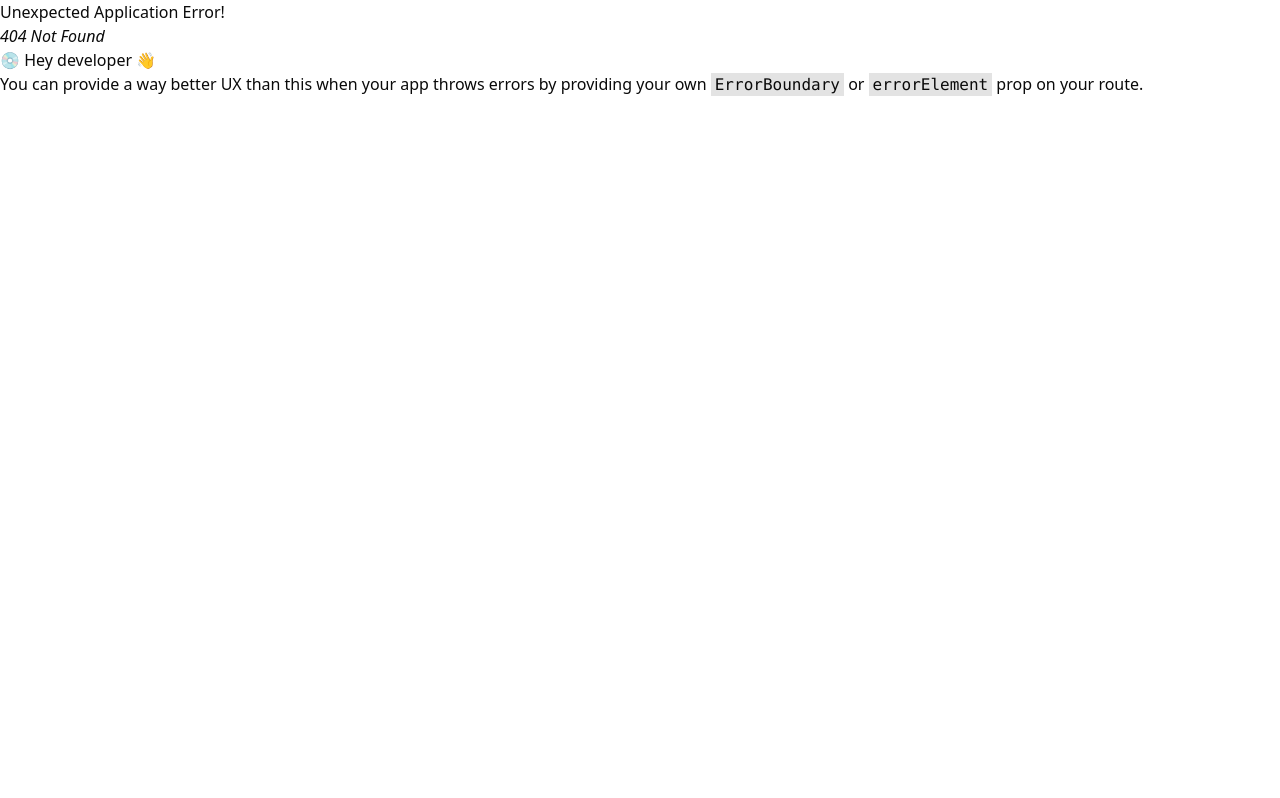
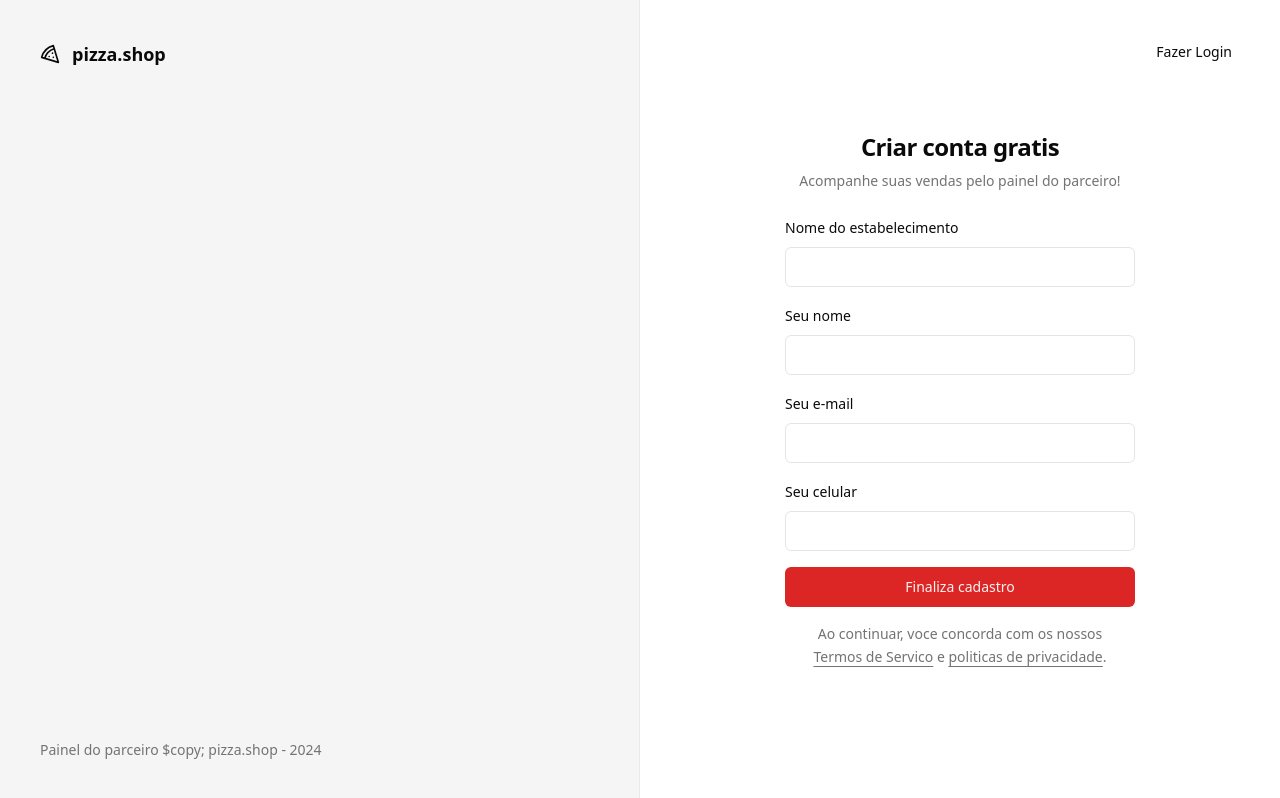
Before and after one commit to felipekejo/pizza-shop-web, a React (Vite) app: page /sign-up in a window 1280 px wide. Before the commit this address had no page. Built offline with nearby package versions, Linux system fonts and the light colour scheme.

Commit message:
Sign up page

```diff
--- a/src/pages/_layouts/auth.tsx
+++ b/src/pages/_layouts/auth.tsx
@@ -14,7 +14,7 @@
         </footer>
       </div>
 
-      <div className="flex flex-col items-center justify-center">
+      <div className="relative flex flex-col items-center justify-center">
         <Outlet />
       </div>
     </div>
--- a/src/pages/auth/sign-in.tsx
+++ b/src/pages/auth/sign-in.tsx
@@ -1,5 +1,6 @@
 import { Helmet } from 'react-helmet-async'
 import { useForm } from 'react-hook-form'
+import { Link } from 'react-router-dom'
 import { toast } from 'sonner'
 import { z } from 'zod'
 
@@ -35,6 +36,11 @@
     <>
       <Helmet title="Login" />
       <div className="p-8">
+        <Button variant="ghost" asChild className="absolute right-8 top-8">
+          <Link to="/sign-up" className="">
+            Novo estabelecimento
+          </Link>
+        </Button>
         <div className="flex w-[350px] flex-col justify-center gap-6">
           <div className="flex flex-col gap-2 text-center">
             <h1 className="text-2xl font-semibold tracking-tight">
--- /dev/null
+++ b/src/pages/auth/sign-up.tsx
@@ -0,0 +1,107 @@
+import { Helmet } from 'react-helmet-async'
+import { useForm } from 'react-hook-form'
+import { Link, useNavigate } from 'react-router-dom'
+import { toast } from 'sonner'
+import { z } from 'zod'
+
+import { Button } from '@/components/ui/button'
+import { Input } from '@/components/ui/input'
+import { Label } from '@/components/ui/label'
+
+const signUpForm = z.object({
+  restaurantName: z.string(),
+  managerName: z.string(),
+  phone: z.string(),
+  email: z.string().email(),
+})
+
+type SignUpForm = z.infer<typeof signUpForm>
+
+export function SignUp() {
+  const navigate = useNavigate()
+
+  const {
+    register,
+    handleSubmit,
+    formState: { isSubmitting },
+  } = useForm<SignUpForm>()
+
+  async function handleSignUp(data: SignUpForm) {
+    try {
+      console.log(data)
+      await new Promise((resolve) => setTimeout(resolve, 2000))
+      toast.success('Restaurante cadastrado com sucesso!', {
+        action: {
+          label: 'Login',
+          onClick: () => navigate('/sign-in'),
+        },
+      })
+    } catch (error) {
+      toast.error('Erro ao criar conta!')
+    }
+  }
+
+  return (
+    <>
+      <Helmet title="Cadastro" />
+      <div className="p-8">
+        <Button variant="ghost" asChild className="absolute right-8 top-8">
+          <Link to="/sign-in" className="">
+            Fazer Login
+          </Link>
+        </Button>
+        <div className="flex w-[350px] flex-col justify-center gap-6">
+          <div className="flex flex-col gap-2 text-center">
+            <h1 className="text-2xl font-semibold tracking-tight">
+              Criar conta gratis
+            </h1>
+            <p className="text-sm text-muted-foreground">
+              Acompanhe suas vendas pelo painel do parceiro!
+            </p>
+          </div>
+          <form className="space-y-4" onSubmit={handleSubmit(handleSignUp)}>
+            <div className="space-y-2">
+              <Label htmlFor="restaurantName">Nome do estabelecimento</Label>
+              <Input
+                id="restaurantName"
+                type="text"
+                {...register('restaurantName')}
+              />
+            </div>
+            <div className="space-y-2">
+              <Label htmlFor="managerName">Seu nome</Label>
+              <Input
+                id="managerName"
+                type="text"
+                {...register('managerName')}
+              />
+            </div>{' '}
+            <div className="space-y-2">
+              <Label htmlFor="email">Seu e-mail</Label>
+              <Input id="email" type="email" {...register('email')} />
+            </div>{' '}
+            <div className="space-y-2">
+              <Label htmlFor="phone">Seu celular</Label>
+              <Input id="phone" type="tel" {...register('phone')} />
+            </div>
+            <Button disabled={isSubmitting} className="w-full" type="submit">
+              Finaliza cadastro
+            </Button>
+            <p className="px-6 text-center text-sm leading-relaxed text-muted-foreground">
+              {' '}
+              Ao continuar, voce concorda com os nossos{' '}
+              <a className="underline underline-offset-4" href="">
+                Termos de Servico
+              </a>{' '}
+              e{' '}
+              <a className="underline underline-offset-4" href="">
+                politicas de privacidade
+              </a>
+              .
+            </p>
+          </form>
+        </div>
+      </div>
+    </>
+  )
+}
--- a/src/routes.tsx
+++ b/src/routes.tsx
@@ -4,6 +4,7 @@
 import { AuthLayout } from './pages/_layouts/auth'
 import { Dashboard } from './pages/app/dashboard'
 import { SignIn } from './pages/auth/sign-in'
+import { SignUp } from './pages/auth/sign-up'
 
 export const router = createBrowserRouter([
   {
@@ -14,6 +15,9 @@
   {
     path: '/',
     element: <AuthLayout />,
-    children: [{ path: '/sign-in', element: <SignIn /> }],
+    children: [
+      { path: '/sign-in', element: <SignIn /> },
+      { path: '/sign-up', element: <SignUp /> },
+    ],
   },
 ])
```
